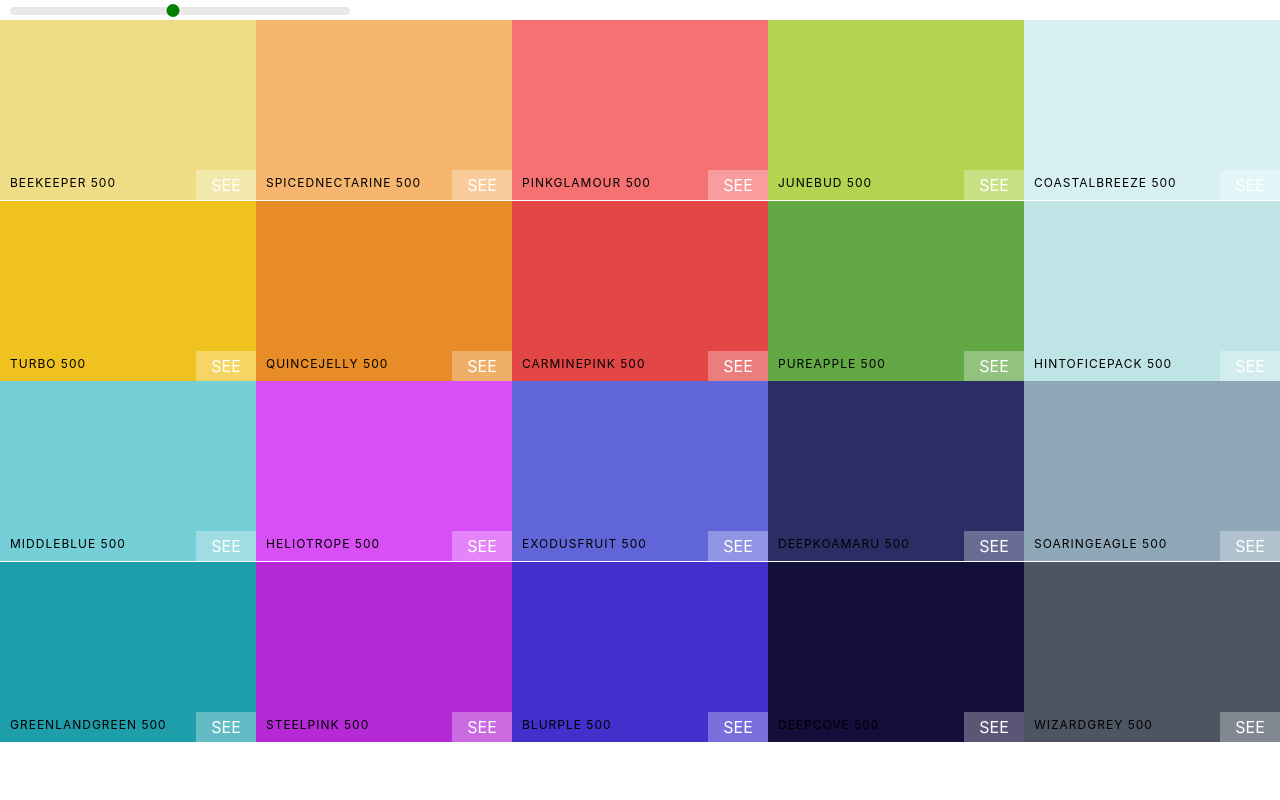
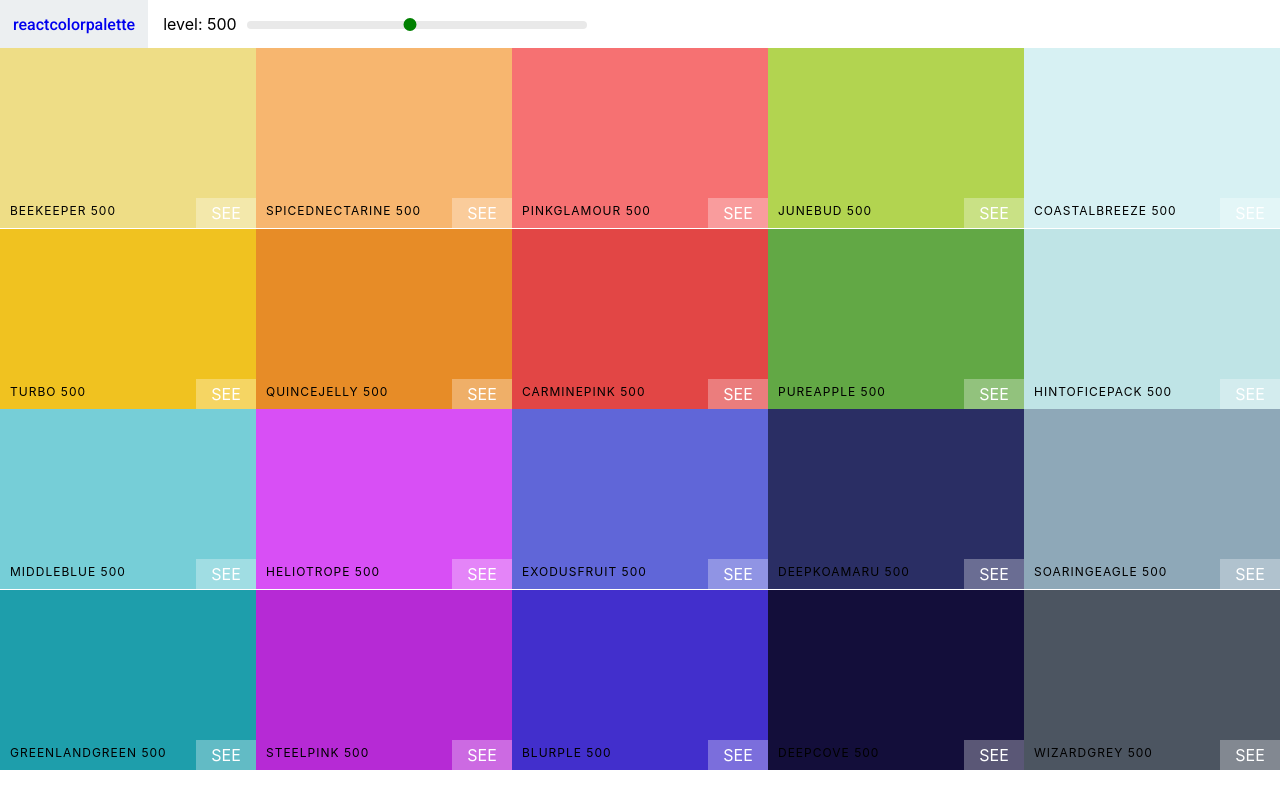
Before and after one commit to rzounlom/react-color-palette, a React (Create React App) app: page / in a window 1280 px wide. Built offline with nearby package versions, Linux system fonts and the light colour scheme.

Commit message:
add Navbar and font

```diff
--- a/src/App.js
+++ b/src/App.js
@@ -2,6 +2,7 @@ import React, { Component } from "react";
 import Palette from "./components/Palette/Palette";
 import { PaletteColors } from "./seedColors";
 import { generatePalette } from "./utils/colorHelpers";
+import "./App.scss";
 
 class App extends Component {
   render() {
--- /dev/null
+++ b/src/App.scss
@@ -0,0 +1,2 @@
+.App {
+}
--- /dev/null
+++ b/src/components/Navbar/Navbar.jsx
@@ -0,0 +1,32 @@
+import React from "react";
+import "rc-slider/assets/index.css";
+import "./Navbar.scss";
+
+import Slider from "rc-slider";
+
+const Navbar = ({ level, changeLevel }) => {
+  return (
+    <header className="Navbar">
+      <div className="logo">
+        <a href="/" alt="color picker link">
+          reactcolorpalette
+        </a>
+      </div>
+      <div className="slider-container">
+        <span>level: {level}</span>
+        <div className="slider">
+          {" "}
+          <Slider
+            defaultValue={level}
+            min={100}
+            max={900}
+            onAfterChange={changeLevel}
+            step={100}
+          />
+        </div>
+      </div>
+    </header>
+  );
+};
+
+export default Navbar;
--- /dev/null
+++ b/src/components/Navbar/Navbar.scss
@@ -0,0 +1,52 @@
+@import url("https://fonts.googleapis.com/css2?family=Roboto:wght@500&display=swap");
+.Navbar {
+  display: flex;
+  align-items: center;
+  justify-content: flex-start;
+  height: 6vh;
+
+  .logo {
+    margin-right: 15px;
+    padding: 0 13px;
+    background-color: #eceff1;
+    font-family: Roboto;
+    height: 100%;
+    display: flex;
+    align-items: center;
+
+    a {
+      text-decoration: none;
+      color: none;
+    }
+  }
+
+  .slider-container {
+    .slider {
+      width: 340px;
+      margin: 0 10px;
+      display: inline-block;
+
+      .rc-slider-rail {
+        height: 8px;
+      }
+
+      .rc-slider-track {
+        background-color: transparent;
+      }
+
+      .rc-slider-handle,
+      .rc-slider-handle:active,
+      .rc-slider-handle:hover,
+      .rc-slider-handle:focus {
+        background-color: green;
+        outline: none;
+        border: 2px solid green;
+        box-shadow: none;
+        width: 13px;
+        height: 13px;
+        margin-left: -7px;
+        margin-top: -3px;
+      }
+    }
+  }
+}
--- a/src/components/Palette/Palette.jsx
+++ b/src/components/Palette/Palette.jsx
@@ -3,6 +3,7 @@ import ColorBox from "../ColorBox/ColorBox";
 import Slider from "rc-slider";
 import "./Palette.scss";
 import "rc-slider/assets/index.css";
+import Navbar from "../Navbar/Navbar";
 
 class Palette extends Component {
   state = {
@@ -19,15 +20,7 @@ class Palette extends Component {
     });
     return (
       <div className="Palette">
-        <div className="slider">
-          <Slider
-            defaultValue={level}
-            min={100}
-            max={900}
-            onAfterChange={this.changeLevel}
-            step={100}
-          />
-        </div>
+        <Navbar level={level} changeLevel={this.changeLevel} />
         {/* Navbar goes here */}
         <div className="Palette-colors">{colorBoxes}</div>
         {/* Footer  goes here */}
--- a/src/components/Palette/Palette.scss
+++ b/src/components/Palette/Palette.scss
@@ -5,31 +5,3 @@
     height: 90%;
   }
 }
-
-.slider {
-  width: 340px;
-  margin: 0 10px;
-  display: inline-block;
-
-  .rc-slider-rail {
-    height: 8px;
-  }
-
-  .rc-slider-track {
-    background-color: transparent;
-  }
-
-  .rc-slider-handle,
-  .rc-slider-handle:active,
-  .rc-slider-handle:hover,
-  .rc-slider-handle:focus {
-    background-color: green;
-    outline: none;
-    border: 2px solid green;
-    box-shadow: none;
-    width: 13px;
-    height: 13px;
-    margin-left: -7px;
-    margin-top: -3px;
-  }
-}
--- a/src/index.js
+++ b/src/index.js
@@ -1,15 +1,10 @@
-import React from 'react';
-import ReactDOM from 'react-dom';
-import './index.css';
-import App from './App';
-import reportWebVitals from './reportWebVitals';
+import React from "react";
+import ReactDOM from "react-dom";
+import "./index.css";
+import App from "./App";
+import reportWebVitals from "./reportWebVitals";
 
-ReactDOM.render(
-  <React.StrictMode>
-    <App />
-  </React.StrictMode>,
-  document.getElementById('root')
-);
+ReactDOM.render(<App />, document.getElementById("root"));
 
 // If you want to start measuring performance in your app, pass a function
 // to log results (for example: reportWebVitals(console.log))
```
Also changed, not shown: src/App.css (deleted, +0 -38 lines).
